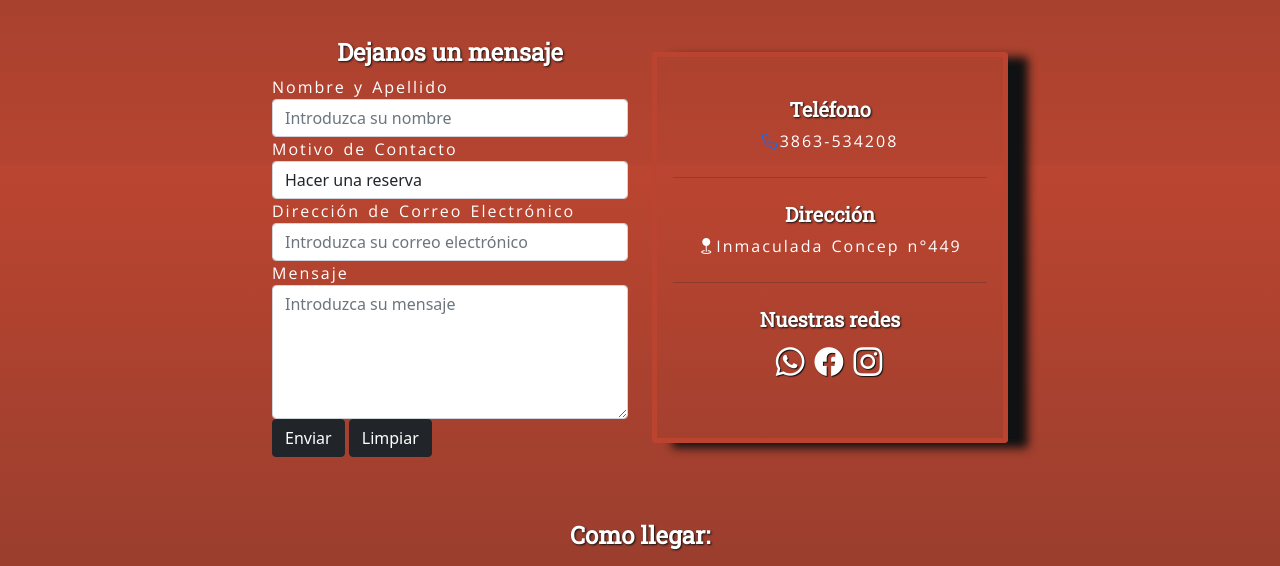
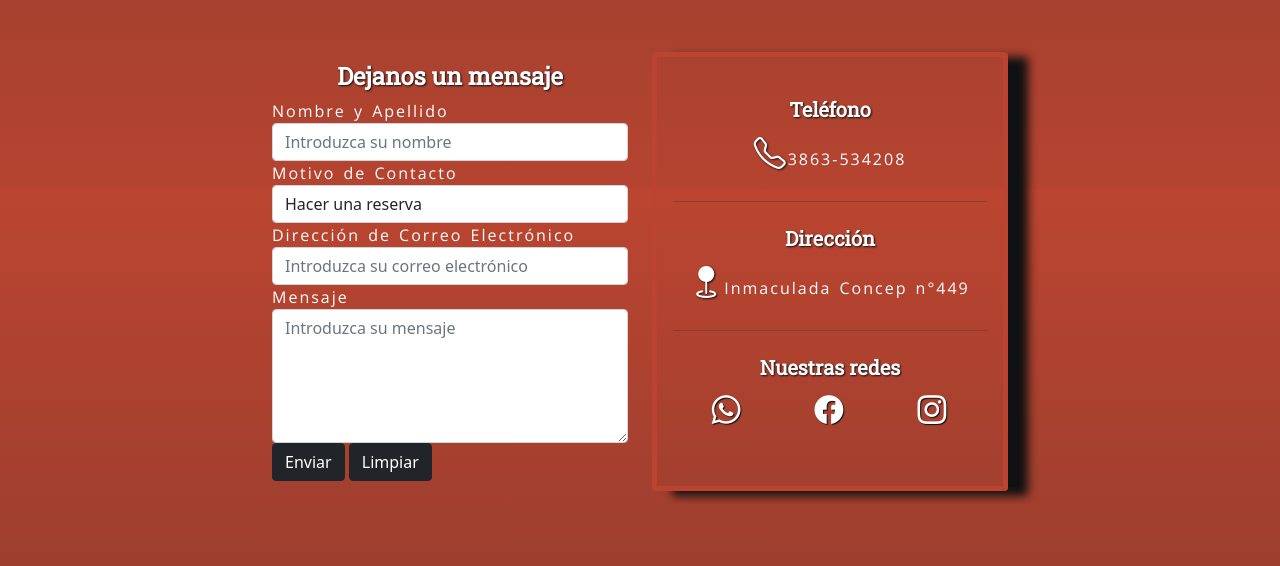
Before and after one commit to rubenalba04/Trabajo-final, a website: page contacto.html in a window 1280 px wide. Shown: the part 802-1368 px from the top of the page. Drawn offline with nearby package versions, Linux system fonts and the light colour scheme.

Commit message:
contacto

```diff
--- a/contacto.html
+++ b/contacto.html
@@ -123,7 +123,7 @@
                           <div class="card py-4">
                               <div class="card-body text-center">
                                   <h5 class="mb-2">Teléfono</h5>
-                                  <p><i class="bi bi-telephone text-primary mb-2"></i>3863-534208</p>
+                                  <p><i class="bi bi-telephone mb-2"></i>3863-534208</p>
                                   <hr class="my-4 mx-auto"/>
                                   <h5 class="mb-2">Dirección</h5>
                                   <p><i class="bi bi-geo-fill"></i>Inmaculada Concep n°449</p>
--- a/scss/prueba.scss
+++ b/scss/prueba.scss
@@ -209,6 +209,7 @@ font-size: 3rem;
 
 /*Inicio estilos Cerveza*/
 #carrusel-cerveza{
+    width: 100%;
     @include carrusel;
     .carousel-caption{
         p{
@@ -246,26 +247,49 @@ font-size: 3rem;
 /*Fin Estilos Cerveza*/
 
 /*Inicio Estilos contacto*/
+
+.bi-telephone,.bi-geo-fill{
+    font-size: 2em;
+    color: $blanco;
+    text-shadow: $sombratexto;
+}
+
 p{
     a {
     text-decoration: none;
     padding: 0,5em;
-        .bi-whatsapp{
+        .bi-whatsapp,.bi-facebook,.bi-instagram{
         font-size: 1.8em;
         color:$blanco;
-        text-shadow:1px 1px 1px $negro ;
+        text-shadow:1px 1px 1px $negro;
+        transition: all 1s linear;
         }
+    }
+}
 
-        .bi-facebook {
-        font-size: 1.8em;
+p{
+    a {
+    text-decoration: none;
+    margin: 1em 1em;
+    padding: 1em 1em;
+        .bi-whatsapp:hover,.bi-facebook:hover,.bi-instagram:hover{
+        font-size: 2em;
         color:$blanco;
-        text-shadow:1px 1px 1px $negro ;
+        background: $colorwsp;
+        border-radius:5em 5em 5em 5em;
         }
+    }
+}
 
-        .bi-instagram {
-        font-size: 1.8em;
+p{
+    a {
+    text-decoration: none;
+    padding: 1em 1em;
+        .bi-facebook:hover{
+        font-size: 2em;
         color:$blanco;
-        text-shadow:1px 1px 1px $negro ;
+        background: $colorfacebook;
+        border-radius:5em 5em;
         }
     }
 }
```
Also changed, not shown: css/pruebacss.css, 8 other files.
